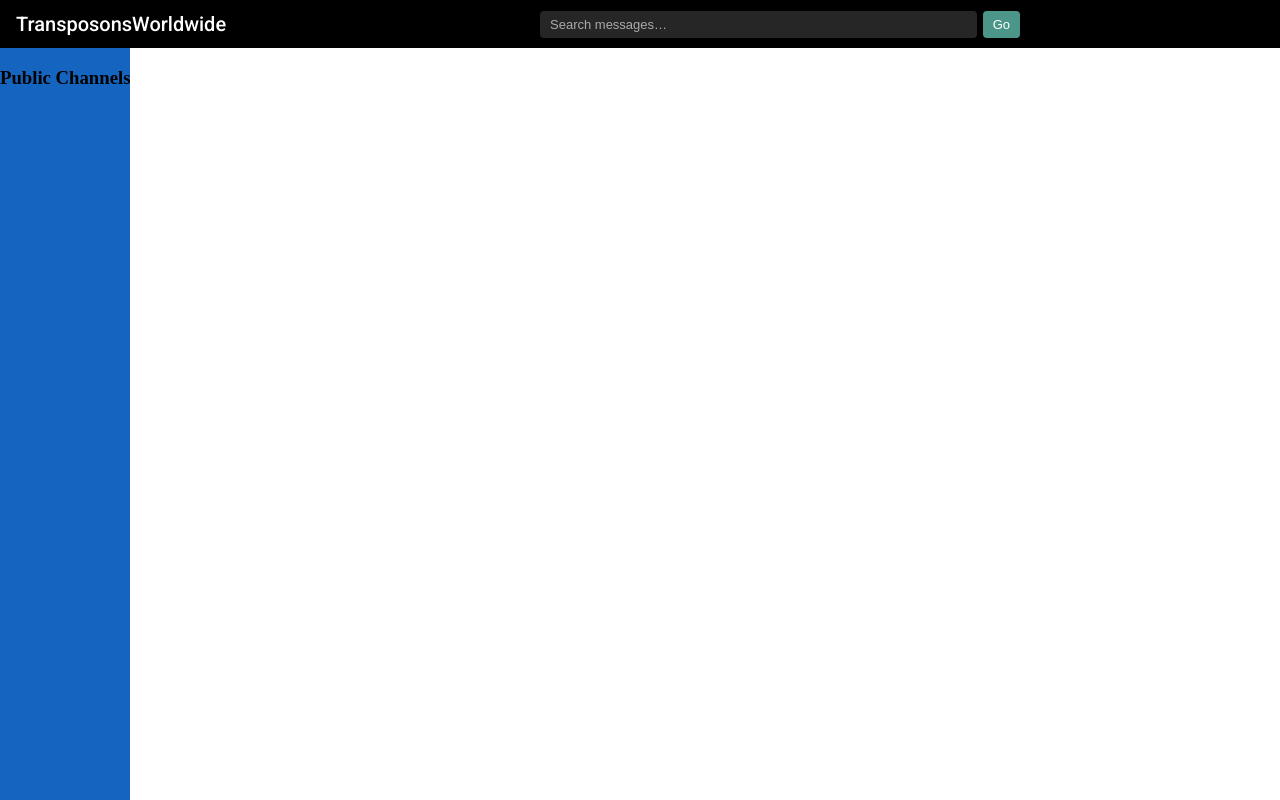
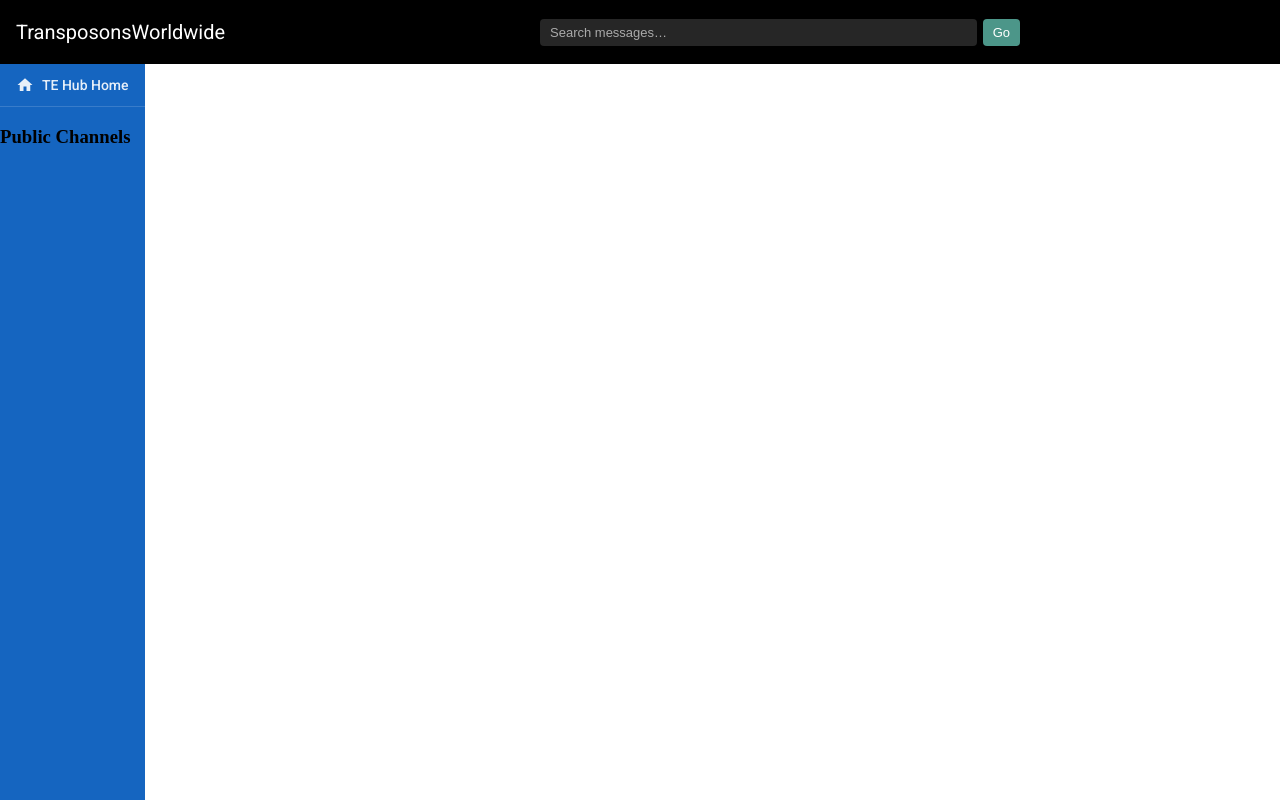
Before and after one commit to TravisWheelerLab/slack-msgs, a Python web app: template templates/search_results.html in a window 1280 px wide. Run offline with Jinja, Linux system fonts and the light colour scheme; the template is opened without the code that fills it, so the values that code supplies are empty.

Commit message:
Adjust menu to add link to tehub.org and match banner size/style

```diff
--- a/templates/search_results.html
+++ b/templates/search_results.html
@@ -17,7 +17,7 @@
     #te-hub-banner {
         background: #000;
         padding: 0 16px;
-        height: 48px;
+        height: 64px;
         display: flex;
         align-items: center;
         flex-shrink: 0;
@@ -36,10 +36,29 @@
     .banner-brand span {
         color: white;
         font-family: Roboto, 'Helvetica Neue', Arial, sans-serif;
-        font-weight: 500;
+        font-weight: 400;
         font-size: 1.25rem;
         letter-spacing: normal;
     }
+    .sidebar-home {
+        display: flex;
+        align-items: center;
+        gap: 8px;
+        padding: 12px 16px;
+        color: rgba(255,255,255,0.9);
+        text-decoration: none;
+        font-size: 14px;
+        font-weight: 500;
+        font-family: Roboto, 'Helvetica Neue', Arial, sans-serif;
+        border-bottom: 1px solid rgba(255,255,255,0.15);
+        margin-bottom: 4px;
+    }
+    .sidebar-home:hover {
+        background: rgba(255,255,255,0.12);
+        color: white;
+        text-decoration: none;
+    }
+    .sidebar-home svg { flex-shrink: 0; }
     .banner-search {
         flex: 1;
         display: flex;
@@ -171,6 +190,10 @@
     {% if not no_sidebar %}
     <div id="sidebar">
         <div id="sidebar-scrollable">
+            <a class="sidebar-home" href="https://tehub.org">
+                <svg xmlns="http://www.w3.org/2000/svg" viewBox="0 0 24 24" width="18" height="18" fill="currentColor"><path d="M10,20V14H14V20H19V12H22L12,3L2,12H5V20H10Z"/></svg>
+                TE Hub Home
+            </a>
             <h3 id="channel-title">Public Channels</h3>
             <ul class="list" id="channel-list">
                 {% for channel in channels %}
```
Also changed, not shown: templates/viewer.html (+25 -2 lines).
